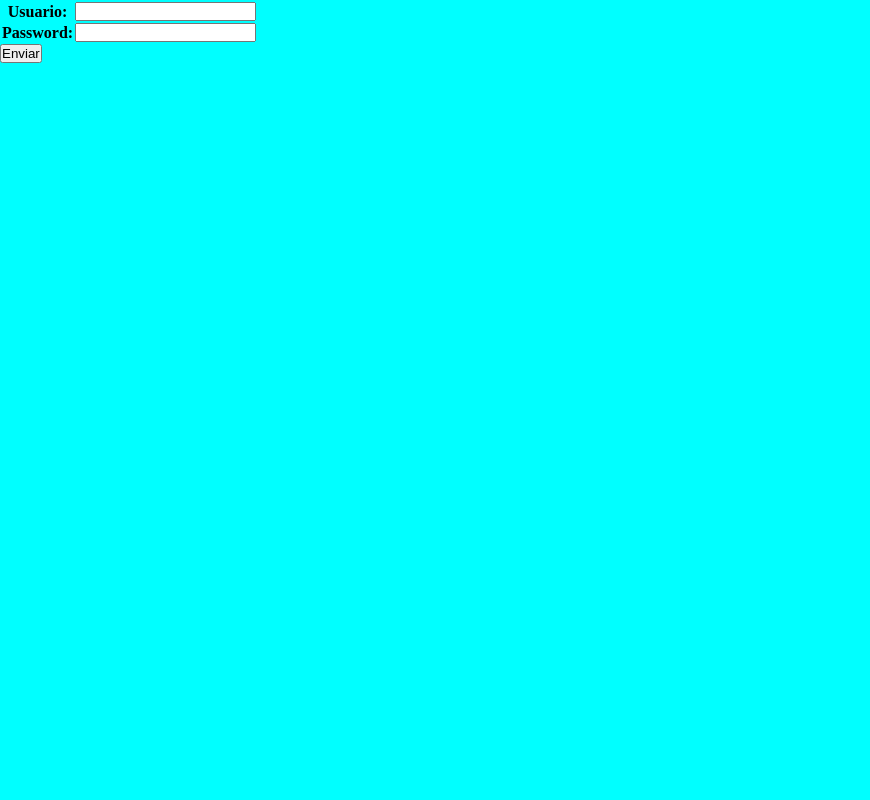
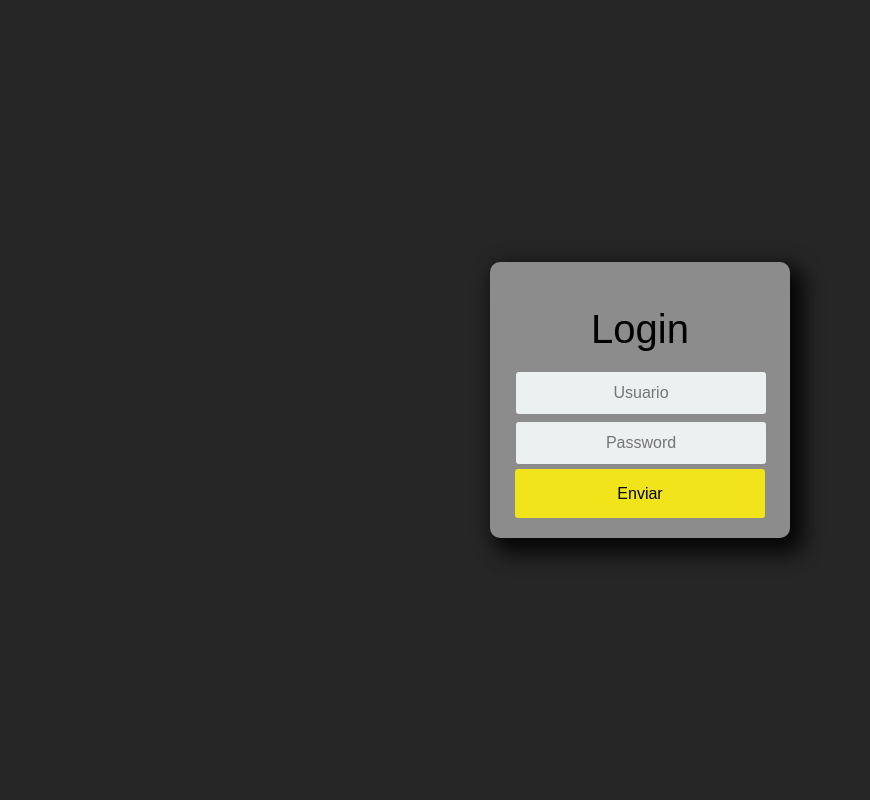
Before and after one commit to Jparmo/proyecto_final_cliente_proveedor, a Django app: page /login in a window 1280 px wide. Shown: the whole page, without its empty margins (0-870 px from the left). Run offline with Django 4.2, Linux system fonts and the light colour scheme.

Commit message:
arreglo de login y registro con method

```diff
--- a/final/aplicaciones/usuarios/forms.py
+++ b/final/aplicaciones/usuarios/forms.py
@@ -1,13 +1,51 @@
 from .models import Usuarios, Login_view
 from django import forms
+from django.core.exceptions import ValidationError
 
+def validate_password(pasword):
+    if len(pasword)<8:
+        raise ValidationError('El minimo de caracteres son 8')
 
 class UsuarioModelForm(forms.ModelForm):
     class Meta:
         model = Usuarios
         fields = "__all__"
+        widgets ={'usuario': forms.TextInput(attrs = {'placeholder':'Usuario'}),
+        'nombre': forms.TextInput(attrs = {'placeholder':'Nombre'}),
+        'apellidos': forms.TextInput(attrs = {'placeholder':'Apellidos'}),
+        'correo': forms.TextInput(attrs = {'placeholder':'Correo'}),
+        'password': forms.TextInput(attrs = {'placeholder':'Password'})
+        }
+    def __init__(self, *args, **kwargs):
+        super(UsuarioModelForm, self).__init__(*args, **kwargs)
+        self.fields['usuario'].widget.attrs.update({'class':'formu'})
+        self.fields['usuario'].label = ''
+        self.fields['nombre'].widget.attrs.update({'class':'formu'})
+        self.fields['nombre'].label = ''
+        self.fields['apellidos'].widget.attrs.update({'class':'formu'})
+        self.fields['apellidos'].label = ''
+        self.fields['correo'].widget.attrs.update({'class':'formu'})
+        self.fields['correo'].label = ''
+        self.fields['password'].widget.attrs.update({'class':'formu'})
+        self.fields['password'].label = ''
+        self.fields['tipo'].widget.attrs.update({'class':'formu'})
+        self.fields['tipo'].label = ''
+    def clean(self):
+        super().clean()
 
 class Login(forms.ModelForm):
     class Meta:
         model = Login_view
         fields = "__all__"
+        widgets ={'usuario': forms.TextInput(attrs = {'placeholder':'Usuario'}),
+        'password': forms.TextInput(attrs = {'placeholder':'Password'})
+        }
+    def __init__(self, *args, **kwargs):
+        super(Login, self).__init__(*args, **kwargs)
+        self.fields['usuario'].widget.attrs.update({'class':'formu'})
+        self.fields['usuario'].label = ''
+        self.fields['password'].widget.attrs.update({'class':'formu'})
+        self.fields['password'].label = ''
+
+    def clean(self):
+        super().clean()
--- a/final/static/style.css
+++ b/final/static/style.css
@@ -1,17 +1,81 @@
-*{
-    padding: 0;
-    margin: 0;
-    box-sizing: border-box;
+* {
+  padding: 0;
+  margin: 0;
+  box-sizing: border-box;
 }
 
-body{
-    background-color: aqua;
+body {
+  background-color: #262626;
+  position: relative;
+  font-family: Arial, Helvetica, sans-serif;
 }
 
-div#formu{
-    display: flex;
+#contenedor {
+  height: 100vh;
+  display: flex;
+  align-items: center;
+  justify-content: space-around;
 }
 
-.info{
-    margin: 10px;
+#hijo {
+  background-color: #8c8c8c;
+  display: flex;
+  flex-direction: column;
+  align-items: center;
+  box-shadow: 8px 8px 20px 4px rgb(0 0 0 / 83%), 12px 20px 20px 2px #00000033;
+  border-radius: 10px;
+  width: 300px;
+  padding: 20px;
 }
+
+h2 {
+  font-size: 40px;
+  margin: 25px 0 15px;
+  display: inline-block;
+  width: 100%;
+  font-weight: 200;
+  text-align: center;
+}
+
+.formu {
+  text-align: center;
+  background-color: #ecf0f1;
+  border: 2px solid transparent;
+  border-radius: 3px;
+  font-size: 16px;
+  font-weight: 200;
+  padding: 10px 0;
+  width: 250px;
+  transition: border 0.5s;
+  margin: 3px;
+}
+
+#id_tipo{
+    margin: 3px 3px 15px 3px;
+}
+
+.formu:focus {
+  border: 2px solid #3498db;
+  box-shadow: none;
+}
+
+button {
+  border: 2px solid transparent;
+  background: #f2e41b;
+  color: black;
+  font-size: 16px;
+  line-height: 25px;
+  padding: 10px 0;
+  text-decoration: none;
+  text-shadow: none;
+  border-radius: 3px;
+  box-shadow: none;
+  transition: 0.25s;
+  display: block;
+  width: 250px;
+  margin: 0 auto;
+}
+
+button:hover {
+  background-color: #6e6809;
+}
--- a/final/templates/login.html
+++ b/final/templates/login.html
@@ -1,12 +1,12 @@
 <!DOCTYPE html>
 <html lang="en">
   <head>
-    <meta charset="UTF-8">
-    <meta http-equiv="X-UA-Compatible" content="IE=edge">
-    <meta name="viewport" content="width=device-width, initial-scale=1.0">
+    <meta charset="UTF-8" />
+    <meta http-equiv="X-UA-Compatible" content="IE=edge" />
+    <meta name="viewport" content="width=device-width, initial-scale=1.0" />
     <title>Login</title>
     {%load static%}
-    <link rel="stylesheet" href="{% static 'style.css' %}">
+    <link rel="stylesheet" href="{% static 'style.css' %}" />
   </head>
   <body>
     <form action="/login" method="post">
@@ -16,10 +16,16 @@
         <div><input type="password" name="password" class="info" placeholder="password"></div>
         <div><input type="submit" value="Iniciar sesion"></div>
     </div> -->
+    <div id="contenedor">
+        <div id="hijo">
+          <h2>Login</h2>
           <table>
             {{ form.as_table }}
           </table>
-    <button> Enviar </button>
+
+          <button>Enviar</button>
+        </div>
+      </div>
     </form>
   </body>
 </html>
```
Also changed, not shown: final/templates/register.html (+11 -5 lines). Lines whose indentation alone changed are shown as unchanged.
